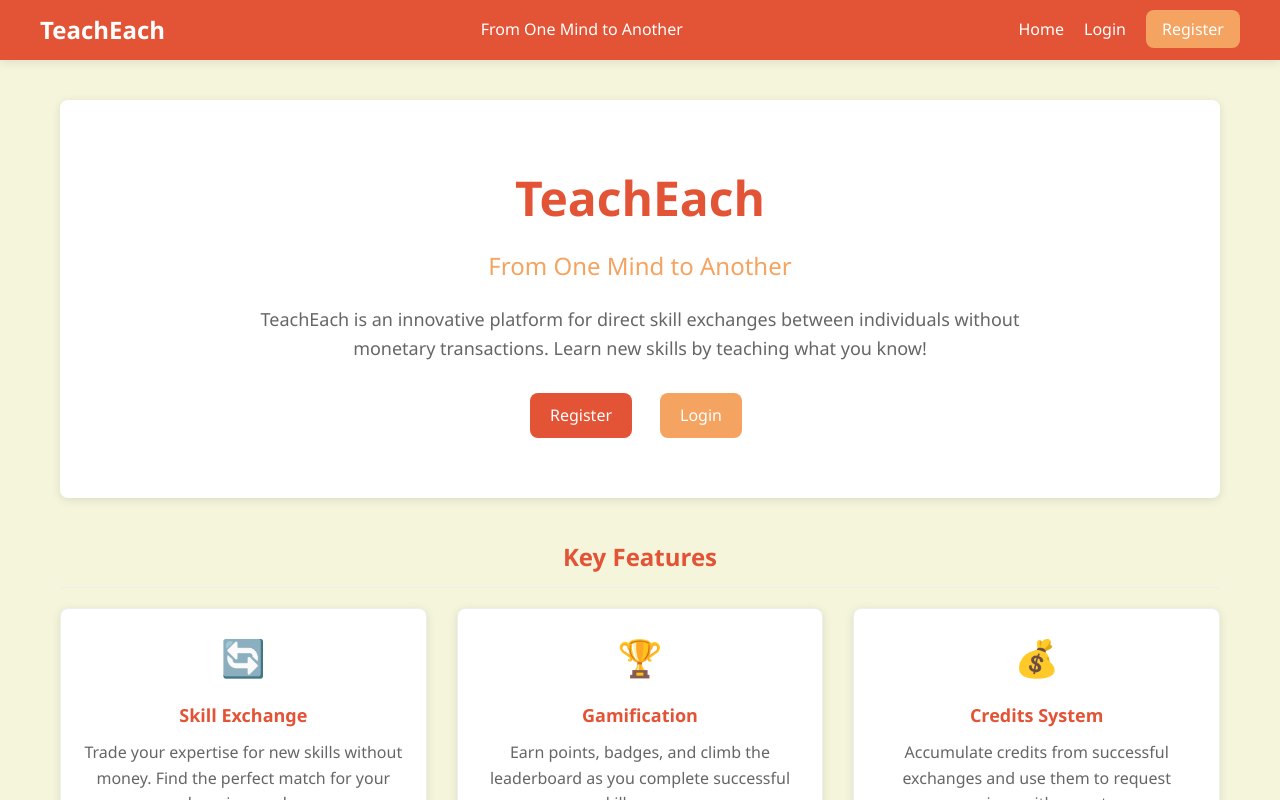
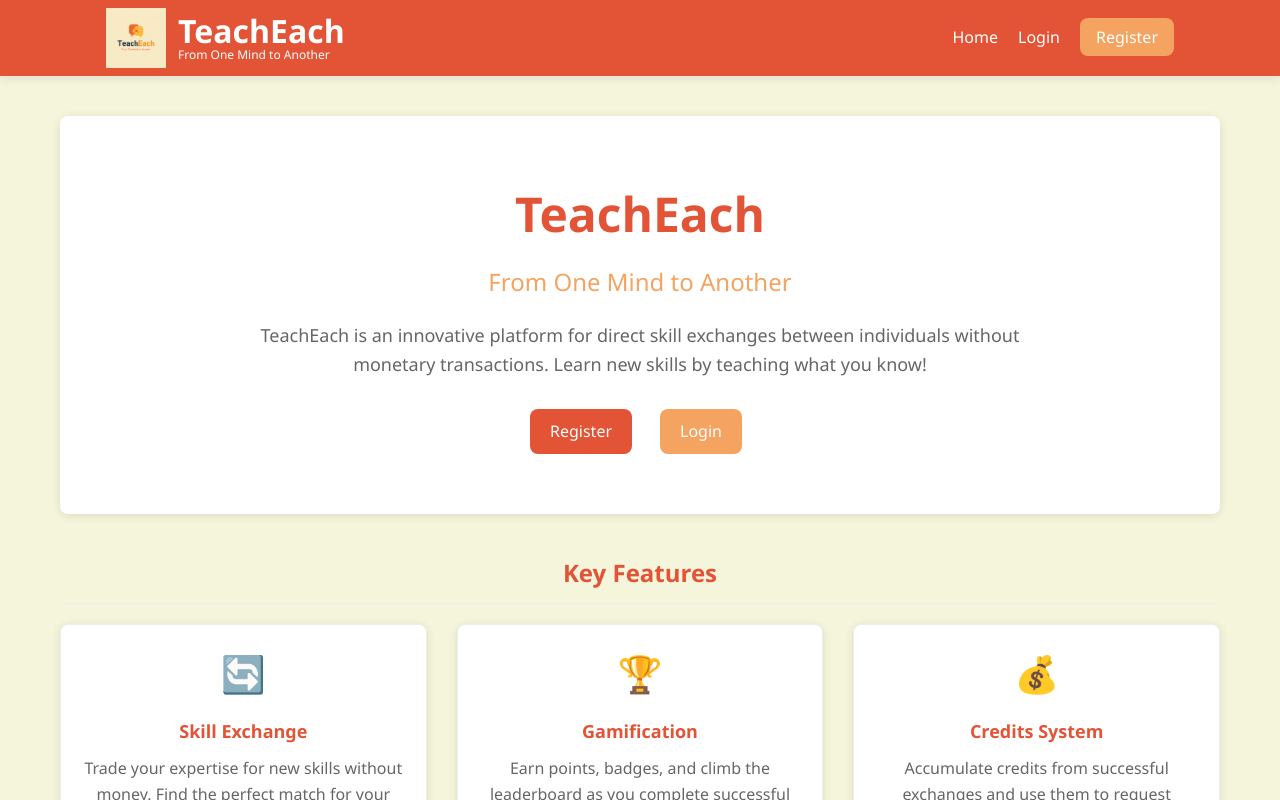
Before and after one commit to Vijayalakshmi1412/SkillSwap, a React (Create React App) app in the folder frontend/: page / in a window 1280 px wide. Shown: the top 800 px of the page. Built offline with nearby package versions, Linux system fonts and the light colour scheme.

Commit message:
logo added

```diff
--- a/frontend/src/components/Navbar.css
+++ b/frontend/src/components/Navbar.css
@@ -6,23 +6,29 @@
 }
 
 .navbar-container {
+  max-width: 1100px;
+  margin: 0 auto;
+  padding: 0.5rem 1rem;
   display: flex;
+  align-items: center;
   justify-content: space-between;
-  align-items: center;
-  max-width: 1200px;
-  margin: 0 auto;
-  height: 60px;
+  gap: 1rem;
 }
 
 .navbar-logo {
-  font-size: 24px;
-  font-weight: bold;
-  color: var(--white);
+  font-weight: 700;
+  font-size: 2rem;
   text-decoration: none;
+}
+
+.navbar-tagline {
+  font-size: 0.75rem;
+  margin-top: 2px;
 }
 
 .navbar-menu {
   display: flex;
+  align-items: right;
   list-style: none;
   margin: 0;
   padding: 0;
@@ -59,6 +65,50 @@
   background-color: var(--dark-accent);
 }
 
+/* brand area */
+.navbar-left {
+  display: flex;
+  align-items: center;
+}
+
+.navbar-brand {
+  display: flex;
+  align-items: center;
+  text-decoration: none;
+  color: inherit;
+}
+
+.navbar-logo-img {
+  width: 60px;
+  height: 60px;
+  object-fit: contain;
+  margin-right: 0.75rem;
+  flex-shrink: 0;
+}
+
+.navbar-text {
+  display: flex;
+  flex-direction: column;
+  line-height: 1;
+}
+
+/* right side menu remains same, ensure alignment */
+.navbar-right {
+  display: flex;
+  align-items: center;
+}
+
+/* responsive */
+@media (max-width: 720px) {
+  .navbar-text {
+    display: none;
+  } /* show icon only on small screens */
+  .navbar-logo-img {
+    width: 36px;
+    height: 36px;
+  }
+}
+
 @media (max-width: 768px) {
   .navbar-container {
     flex-direction: column;
--- a/frontend/src/components/Navbar.js
+++ b/frontend/src/components/Navbar.js
@@ -1,6 +1,7 @@
 import React from 'react';
 import { Link, useNavigate } from 'react-router-dom';
 import './Navbar.css';
+import logo from '../assets/logo.png';
 
 const Navbar = ({ user, logout }) => {
   const navigate = useNavigate();
@@ -13,11 +14,17 @@ const Navbar = ({ user, logout }) => {
   return (
     <nav className="navbar">
       <div className="navbar-container">
-        <Link to="/" className="navbar-logo">
-          TeachEach
+        <div className="navbar-left">
+          <Link to="/" className="navbar-brand">
+            <img src={logo} alt="TeachEach logo" className="navbar-logo-img" />
+            <div className="navbar-text">
+              <span className="navbar-logo">TeachEach</span>
+              <span className="navbar-tagline">From One Mind to Another</span>
+            </div>
           </Link>
-        <div className="navbar-tagline">From One Mind to Another</div>
+        </div>
 
+        <div className="navbar-right">
           <ul className="navbar-menu">
             <li className="navbar-item">
               <Link to="/" className="navbar-link">Home</Link>
@@ -59,6 +66,7 @@ const Navbar = ({ user, logout }) => {
             )}
           </ul>
         </div>
+      </div>
     </nav>
   );
 };
```
Also changed, not shown: frontend/src/assets/logo.png (added). Lines whose indentation alone changed are shown as unchanged.
